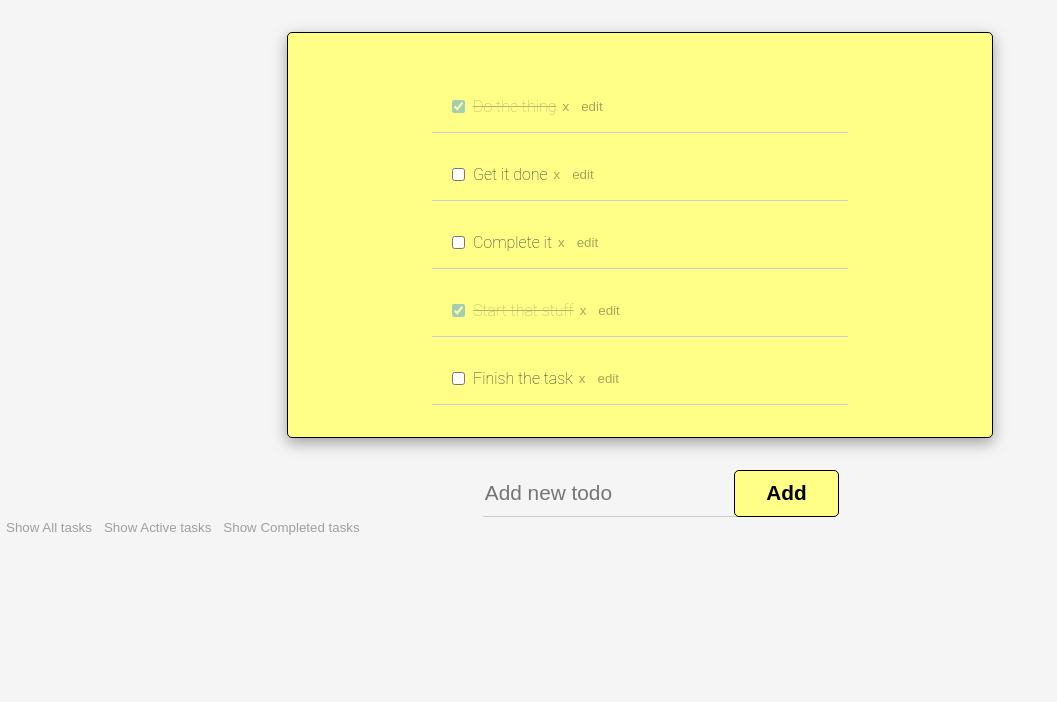
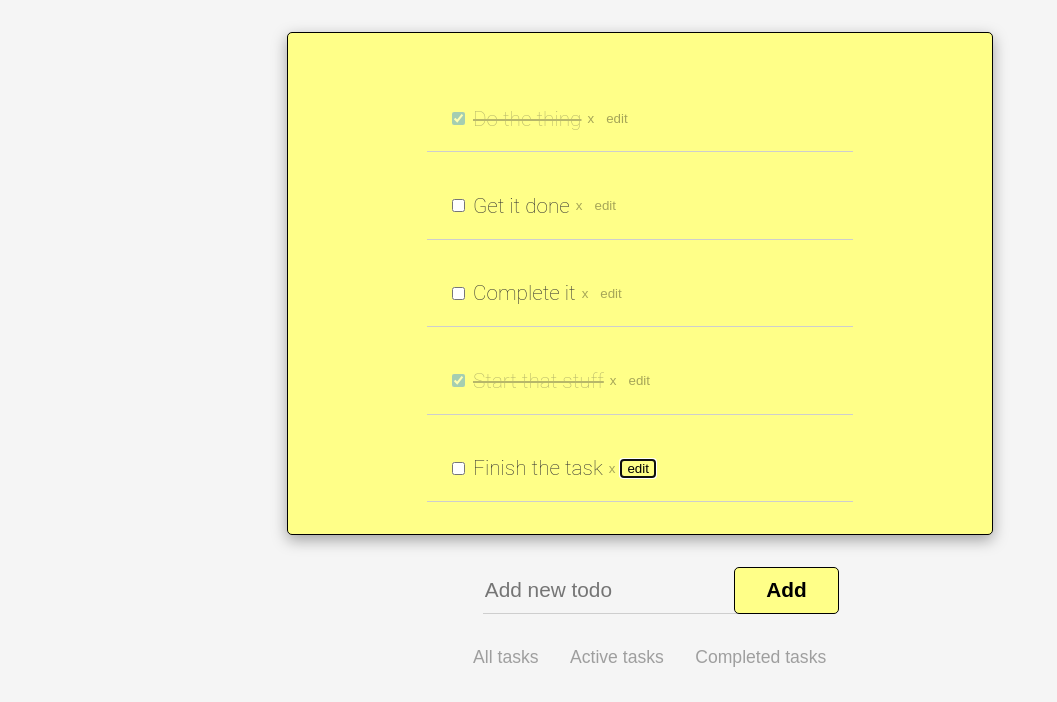
Before and after one commit to ksenia-nesytova/todo-but-its-react, a React (Create React App) app: page / in a window 1280 px wide. Shown: the top 702 px of the page, without its empty margins (0-1057 px from the left). Built offline with nearby package versions, Linux system fonts and the light colour scheme.

Commit message:
added better styling to filter btns and div

```diff
--- a/public/index.html
+++ b/public/index.html
@@ -24,7 +24,7 @@
       work correctly both with client-side routing and a non-root public URL.
       Learn how to configure a non-root public URL by running `npm run build`.
     -->
-    <title>React App</title>
+    <title>ToDo App</title>
   </head>
   <body>
     <div id="root"></div>
--- a/src/App.js
+++ b/src/App.js
@@ -30,7 +30,14 @@ function App(props) {
 
   const todoItems = tasks
   .filter(FILTER_MAP[filter])
-  .map(task => <TodoItem task={task} id={task.id} completed={task.completed} key={task.id} deleteTask={deleteTask} editTask={editTask}       toggleTaskCompleted={toggleTaskCompleted}/>);
+  .map(task => <TodoItem
+    task={task}
+    id={task.id}
+    completed={task.completed}
+    key={task.id}
+    deleteTask={deleteTask}
+    editTask={editTask}       toggleTaskCompleted={toggleTaskCompleted}
+  />);
 
 
   const filterList = FILTER_NAMES.map(name => (
@@ -39,6 +46,7 @@ function App(props) {
       name={name}
       isPressed={name === filter}
       setFilter={setFilter}
+      className="filterBtn"
     />
   ));
 
@@ -72,7 +80,9 @@ function App(props) {
       {todoItems}
     </div>
     <AddTodo addTask={addTask} />
-    {filterList}
+    <div className="filters">
+      {filterList}
+    </div>
     </>
   );
 }
--- a/src/FilterBtn.js
+++ b/src/FilterBtn.js
@@ -8,7 +8,6 @@ function FilterBtn(props) {
       aria-pressed={props.isPressed}
       onClick={() => props.setFilter(props.name)}
       >
-        <span>Show </span>
         <span>{props.name}</span>
         <span> tasks</span>
       </button>
--- a/src/TodoItem.js
+++ b/src/TodoItem.js
@@ -1,4 +1,5 @@
 import React, { useState, useRef, useEffect } from "react";
+
 
 function TodoItem(props) {
   const [completed, setCompleted] = useState(false);
@@ -17,7 +18,6 @@ function TodoItem(props) {
     props.editTask(props.id, newText);
     setNewText(newText)
     setBeingEdited(false)
-
   }
 
     const displayTemplate = (
@@ -30,13 +30,14 @@ function TodoItem(props) {
     )
     const editingTemplate = (
       <div className="todoItem">
-        <input
-          id={props.id}
+      <input
+        id={props.id}
          type="text"
          defaultValue={props.task.text}
          value={newText}
          onChange={handleChange}
-         ref={inputRef}/>
+         ref={inputRef}
+        />
         <button type="submit" onClick={handleSubmit}>save</button>
         <button type="button" onClick={() => setBeingEdited(false)}>cancel</button>
       </div>
@@ -45,8 +46,10 @@ function TodoItem(props) {
     useEffect(() => {
       if(isBeingEdited) {
         inputRef.current.focus();
+      } else {
+        buttonRef.current.focus();
       }
-    }, [isBeingEdited])
+    }, [isBeingEdited]);
 
     return(isBeingEdited ? editingTemplate : displayTemplate)
 }
--- a/src/index.css
+++ b/src/index.css
@@ -34,6 +34,7 @@ body {
 }
 
 .todoItem {
+  font-size: 1.3em;
   display: flex;
   flex-direction: row;
   padding: 1em 1em 0;
@@ -114,10 +115,14 @@ input[type=text] {
   border: 1px solid black;
 }
 
-/* .filterBtn {
+.filters {
   display: flex;
   flex-direction: row;
-  align-items: center;
   justify-content: center;
-  margin: 0 auto;
-} */
+  margin: 2em auto;
+  }
+
+  .filterBtn {
+    font-size: 1.1em;
+    margin-left: 1.1em;
+  }
```
